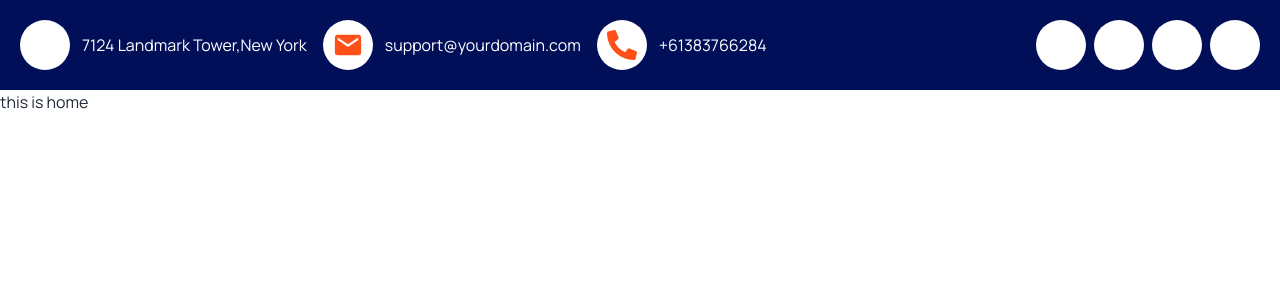
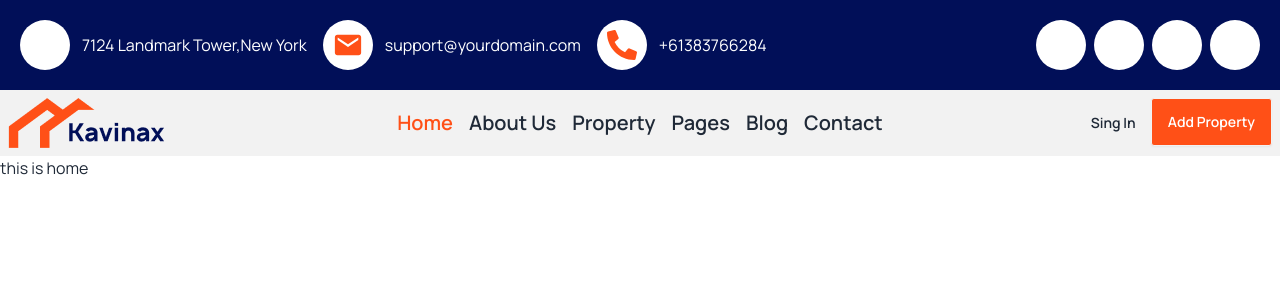
Before and after one commit to rashidsarkar/real-estate-home, a React (Vite) app: page / in a window 1280 px wide. Shown: the top 300 px of the page. Built offline with nearby package versions, Linux system fonts and the light colour scheme; some icons are missing.

Commit message:
Refactored header and navbar components

```diff
--- a/src/components/Navbar/Header/Header.jsx
+++ b/src/components/Header/Header.jsx
@@ -10,7 +10,7 @@ import { IoMdMail } from "react-icons/io";
 import { FaPhoneAlt } from "react-icons/fa";
 function Header() {
   return (
-    <div className="bg-[#010F58] p-5">
+    <div className="bg-[#010F58] p-5 hidden lg:block">
       <div className="flex justify-between">
         <div className="flex text-white left gap-x-4">
           <div className="flex items-center gap-x-3">
--- a/src/components/Navbar/Navbar.jsx
+++ b/src/components/Navbar/Navbar.jsx
@@ -1,7 +1,99 @@
+import { Link, NavLink } from "react-router-dom";
+import Logo from "../../assets/header/Logo.png";
+import "./navbar.css";
 function Navbar() {
+  const navLinks = (
+    <>
+      <li>
+        <NavLink
+          to="/"
+          className={({ isActive, isPending }) =>
+            isPending
+              ? "pending text-[#021327] "
+              : isActive
+              ? "text-[#FF5017] font-semibold"
+              : ""
+          }
+        >
+          Home
+        </NavLink>
+      </li>
+      <li>
+        <NavLink
+          to="/AboutUs"
+          className={({ isActive, isPending }) =>
+            isPending
+              ? "pending text-[#021327] "
+              : isActive
+              ? "text-[#FF5017] font-semibold"
+              : ""
+          }
+        >
+          About Us
+        </NavLink>
+      </li>
+      <li>
+        <NavLink
+          to="/Property"
+          className={({ isActive, isPending }) =>
+            isPending
+              ? "pending text-[#021327] "
+              : isActive
+              ? "text-[#FF5017] font-semibold"
+              : ""
+          }
+        >
+          Property
+        </NavLink>
+      </li>
+      <li>
+        <NavLink
+          to="/Pages"
+          className={({ isActive, isPending }) =>
+            isPending
+              ? "pending text-[#021327] "
+              : isActive
+              ? "text-[#FF5017] font-semibold"
+              : ""
+          }
+        >
+          Pages
+        </NavLink>
+      </li>
+      <li>
+        <NavLink
+          to="/Blog"
+          className={({ isActive, isPending }) =>
+            isPending
+              ? "pending text-[#021327] "
+              : isActive
+              ? "text-[#FF5017] font-semibold"
+              : ""
+          }
+        >
+          Blog
+        </NavLink>
+      </li>
+      <li>
+        <NavLink
+          to="/Contact"
+          className={({ isActive, isPending }) =>
+            isPending
+              ? "pending text-[#021327] "
+              : isActive
+              ? "text-[#FF5017] font-semibold"
+              : ""
+          }
+        >
+          Contact
+        </NavLink>
+      </li>
+    </>
+  );
+
   return (
     <>
-      <div className="navbar bg-base-100">
+      <div className="navbar bg-base-200">
         <div className="navbar-start">
           <div className="dropdown">
             <div tabIndex={0} role="button" className="btn btn-ghost lg:hidden">
@@ -24,52 +116,27 @@ function Navbar() {
               tabIndex={0}
               className="menu menu-sm dropdown-content mt-3 z-[1] p-2 shadow bg-base-100 rounded-box w-52"
             >
-              <li>
-                <a>Item 1</a>
-              </li>
-              <li>
-                <a>Parent</a>
-                <ul className="p-2">
-                  <li>
-                    <a>Submenu 1</a>
-                  </li>
-                  <li>
-                    <a>Submenu 2</a>
-                  </li>
-                </ul>
-              </li>
-              <li>
-                <a>Item 3</a>
-              </li>
+              {navLinks}
             </ul>
           </div>
-          <a className="text-xl btn btn-ghost">daisyUI</a>
+          <Link className="text-xl">
+            <img src={Logo} alt="" />
+          </Link>
         </div>
         <div className="hidden navbar-center lg:flex">
-          <ul className="px-1 menu menu-horizontal">
-            <li>
-              <a>Item 1</a>
-            </li>
-            <li>
-              <details>
-                <summary>Parent</summary>
-                <ul className="p-2">
-                  <li>
-                    <a>Submenu 1</a>
-                  </li>
-                  <li>
-                    <a>Submenu 2</a>
-                  </li>
-                </ul>
-              </details>
-            </li>
-            <li>
-              <a>Item 3</a>
-            </li>
+          <ul className="inline-flex flex-row flex-wrap p-2 px-1 space-x-4 text-xl font-semibold menuu menuu-horizontal">
+            {navLinks}
           </ul>
         </div>
         <div className="navbar-end">
-          <a className="btn">Button</a>
+          <div className="join join-vertical lg:join-horizontal">
+            <Link className="border-none join-item btn btn-outline hover:bg-base-100 hover:text-[#FF5017] ">
+              Sing In
+            </Link>
+            <a className="btn join-item bg-[#FF5017] hover:bg-[#FF5017] propertyBtn text-white">
+              Add Property
+            </a>
+          </div>
         </div>
       </div>
     </>
--- /dev/null
+++ b/src/components/Navbar/navbar.css
@@ -0,0 +1,3 @@
+.propertyBtn {
+  border-radius: 3px !important;
+}
--- a/src/layout/MainLayout/MainLayout.jsx
+++ b/src/layout/MainLayout/MainLayout.jsx
@@ -1,12 +1,12 @@
 import { Outlet } from "react-router-dom";
 import Navbar from "../../components/Navbar/Navbar";
-import Header from "../../components/Navbar/Header/Header";
+import Header from "../../components/Header/Header";
 
 function MainLayout() {
   return (
     <div className="mx-auto max-w-7xl">
       <Header />
-      {/* <Navbar /> */}
+      <Navbar />
       <Outlet />
     </div>
   );
```
Also changed, not shown: src/assets/header/Logo.png (added).
